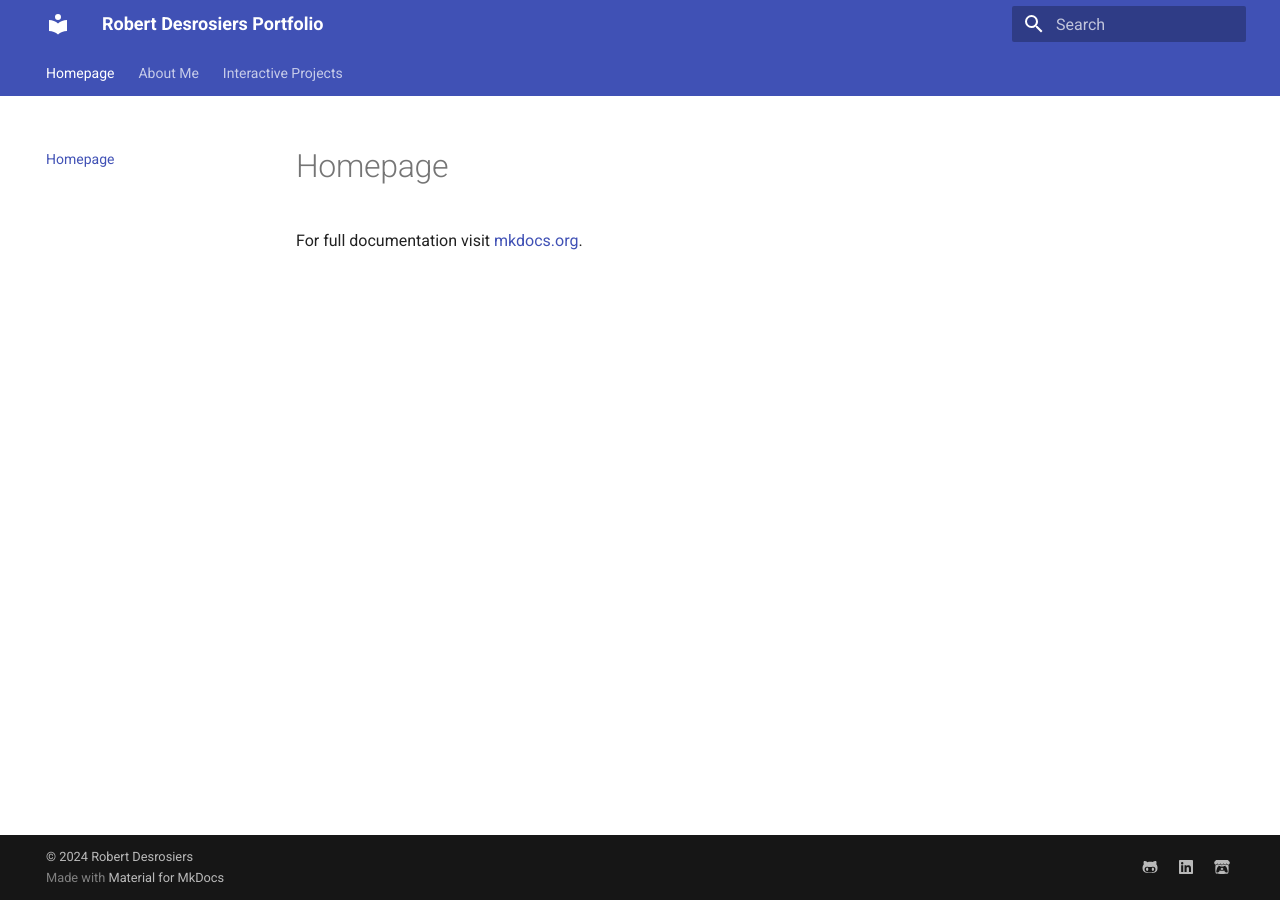
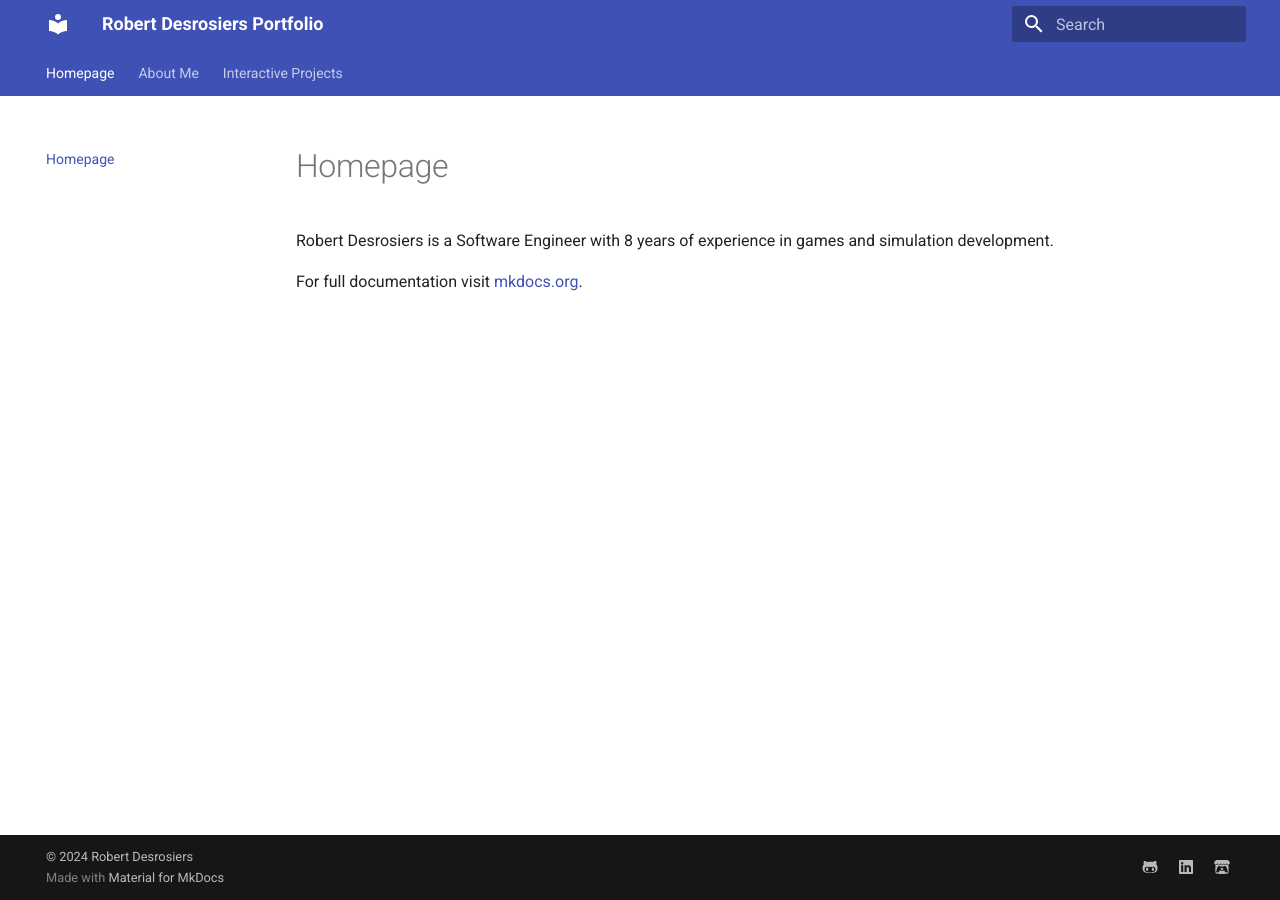
Before and after one commit to robertdrsj/robertdrsj.github.io, an MkDocs documentation site: the page built from docs/index.md, in a window 1280 px wide. Built offline with MkDocs 1.6.1 and Material for MkDocs 9.7.7, drawn with Linux system fonts in a browser that asks for light colours.

```diff
--- a/docs/index.md
+++ b/docs/index.md
@@ -1,3 +1,5 @@
 # Homepage
 
+Robert Desrosiers is a Software Engineer with 8 years of experience in games and simulation development.
+
 For full documentation visit [mkdocs.org](https://www.mkdocs.org).
```
Also changed, not shown: 1 other file.
